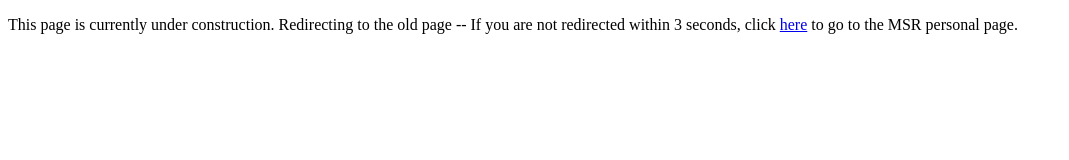
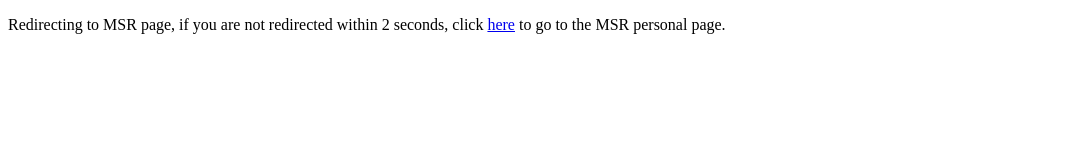
Before and after one commit to ozan-oktay/ozan-oktay.github.io, a plain HTML site: page index.html in a window 1280 px wide. Shown: the whole page, without its empty margins (0-1069 px from the left). Drawn offline with Linux system fonts and the light colour scheme.

Commit message:
Update index.html

```diff
--- a/index.html
+++ b/index.html
@@ -1,11 +1,11 @@
 <!DOCTYPE html>
 <html>
     <head>
-        <title>Here goes the title</title>
+        <title>The title</title>
      <meta charset="UTF-8" />
-     <meta http-equiv="refresh" content="3; URL=https://www.microsoft.com/en-us/research/people/ozoktay/" />
+     <meta http-equiv="refresh" content="2; URL=https://www.microsoft.com/en-us/research/people/ozoktay/" />
    </head>
    <body>
-     <p>This page is currently under construction. Redirecting to the old page -- If you are not redirected within 3 seconds, click <a href="https://www.microsoft.com/en-us/research/people/ozoktay/">here</a> to go to the MSR personal page.</p>
+     <p> Redirecting to MSR page, if you are not redirected within 2 seconds, click <a href="https://www.microsoft.com/en-us/research/people/ozoktay/">here</a> to go to the MSR personal page.</p>
    </body>
 </html>
```
